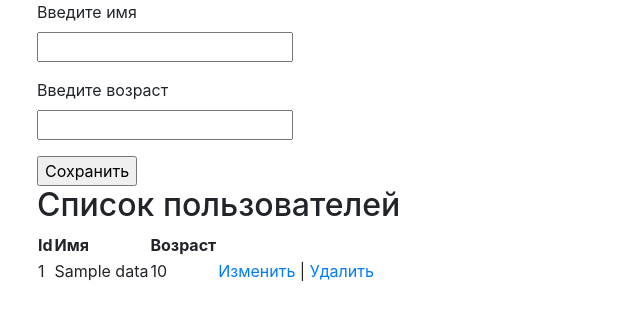
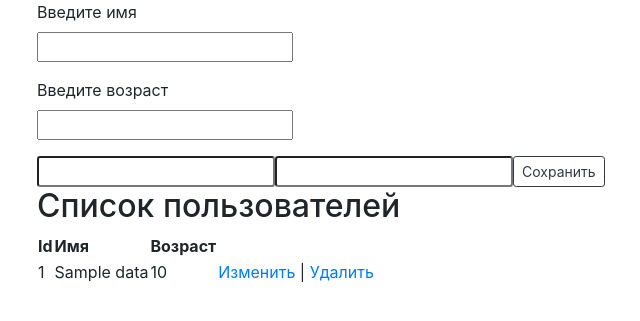
Before and after one commit to Nekr137/visa_app, a Django app: page / in a window 1280 px wide. Shown: the top 321 px of the page, without its empty margins (48-688 px from the left). Run offline with Django 3.2, Linux system fonts and the light colour scheme; tables that the repository leaves empty hold one stand-in row (values such as "Sample post"); some libraries are stand-ins or nearby versions.

Commit message:
Добавил бутстраповские кнопочки, надо будет потом из них выбрать, кнопки submit обе работают

```diff
--- a/templates/index.html
+++ b/templates/index.html
@@ -8,17 +8,22 @@
     <!--<link rel="stylesheet" href="/static/bootstrap.min.css" type="text/css" media="screen">-->
 </head>
 <body class="container">
-    <form method="POST" action="create/">
+    <form method="POST" action="create/" class="form-horizontal">
         {% csrf_token %}
         <p>
             <label>Введите имя</label><br>
-            <input type="text" name="name" />
+            <input type="text" class="" name="name" />
         </p>
         <p>
             <label>Введите возраст</label><br>
             <input type="number" name="age" />
         </p>
-        <input type="submit" value="Сохранить" >
+        <div class="input-group">
+            <input type="text" aria-label="First name" class="form-control-sm" name="name">
+            <input type="text" aria-label="Last name" class="form-control-sm" name="age">
+            <input type="submit" class="btn btn-outline-dark btn-sm" value="Сохранить" >
+        </div>
+
     </form>
     {% if records.count > 0 %}
     <h2>Список пользователей</h2>
```
